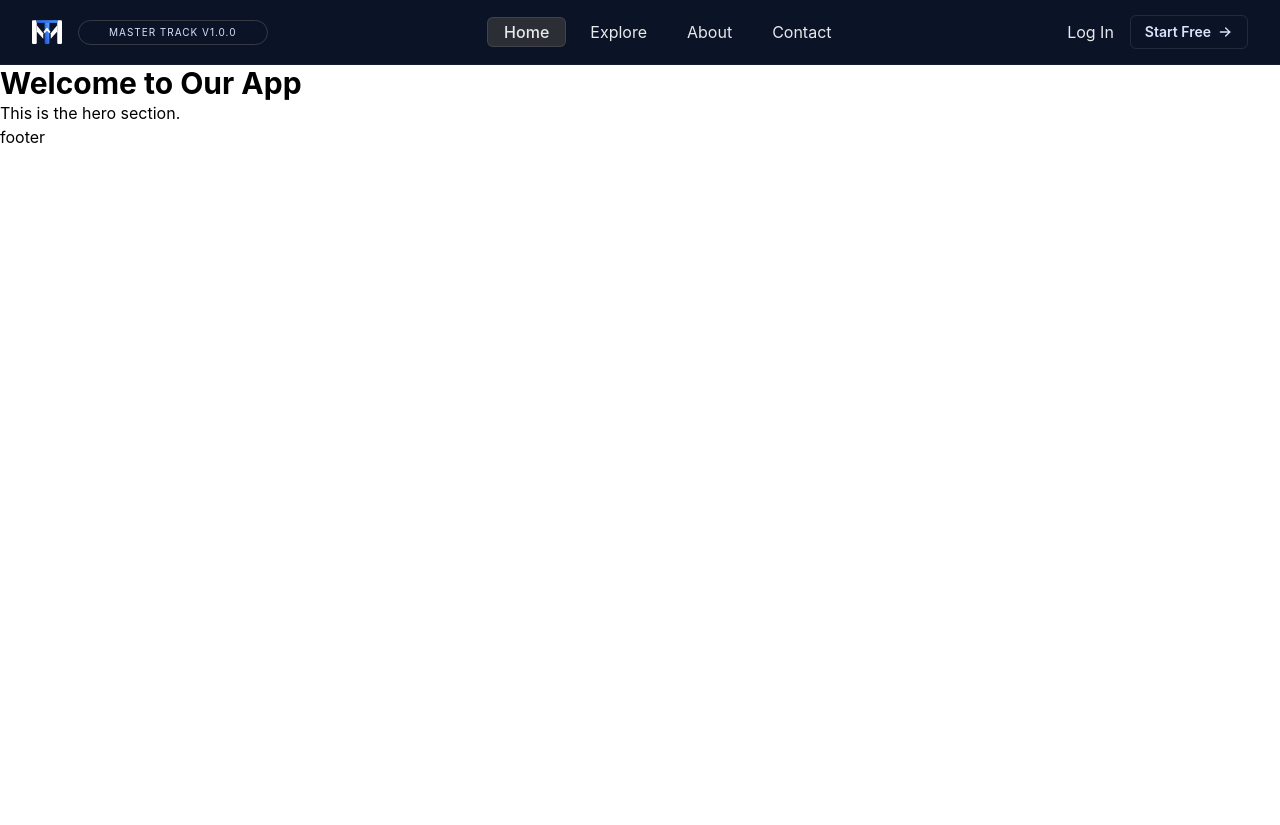
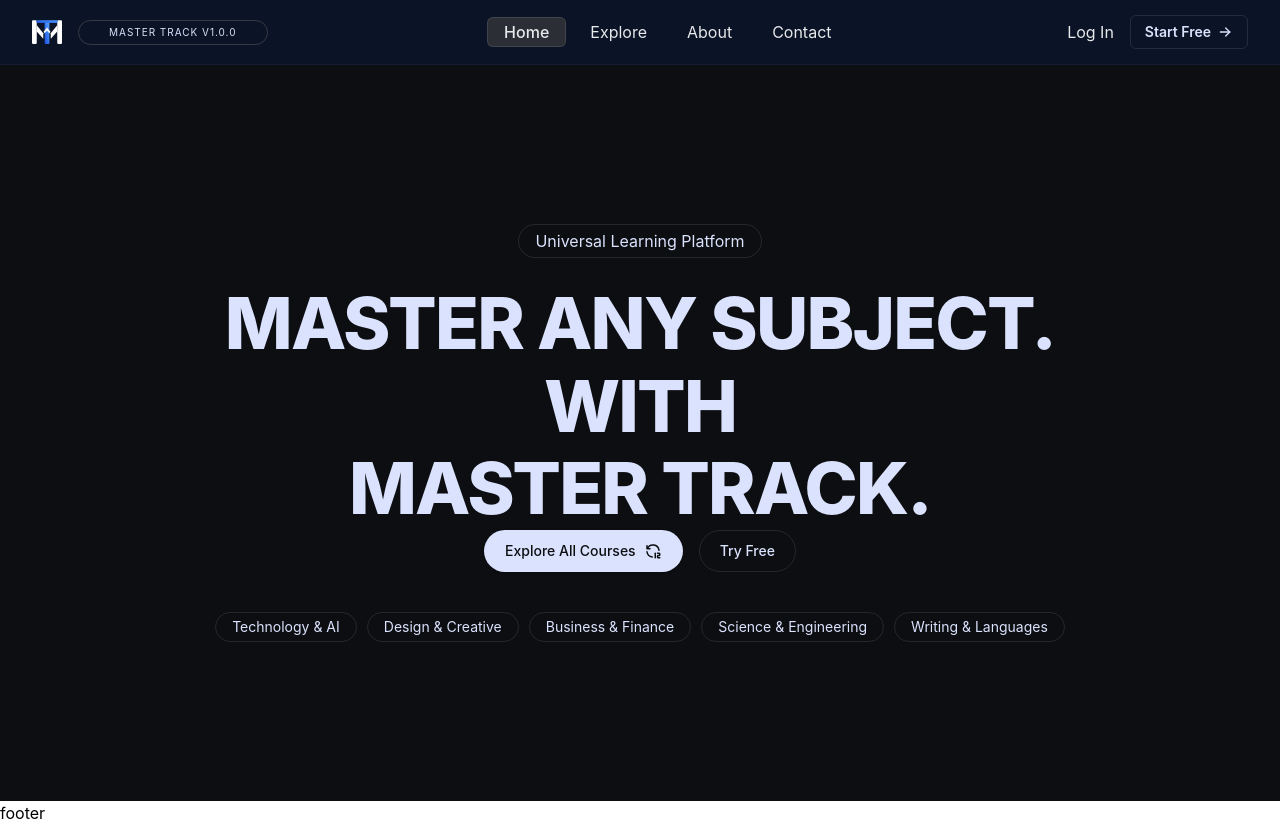
Before and after one commit to RaviGahire/lms-app, a React (Vite) app in the folder front-end/: page / in a window 1280 px wide. Before the commit the page ends 800 px from the top, so only its background shows below. Built offline with nearby package versions, Linux system fonts and the light colour scheme.

Commit message:
add: enhance Hero component with new layout, badges, and buttons

```diff
--- a/front-end/src/pages/home/HomePage.tsx
+++ b/front-end/src/pages/home/HomePage.tsx
@@ -4,7 +4,7 @@ import { Hero } from "./components/Hero"
 export const HomePage = () => {
     return (
         <div>
-            <Hero />
+            <Hero/>
         </div>
     )
 }
--- a/front-end/src/pages/home/components/Hero.tsx
+++ b/front-end/src/pages/home/components/Hero.tsx
@@ -1,9 +1,63 @@
+import { Icon12Hours } from '@tabler/icons-react';
+import { HeroBadge } from '../../../shared/components/Badges';
+import { HeroBottomBadges } from '../../../shared/components/Badges/Badges';
+import { Button } from '../../../shared/components/Buttons/Buttons';
+
+export type BottomBadgeItem = {
+  title: string;
+  path: string;
+};
 
 export const Hero = () => {
-    return (
-        <div>
-            <h1 className="text-3xl font-bold">Welcome to Our App</h1>
-            <p>This is the hero section.</p>
+  const badgeItems: BottomBadgeItem[] = [
+    { title: 'Technology & AI', path: '/' },
+    { title: 'Design & Creative', path: '/' },
+    { title: 'Business & Finance', path: '/' },
+    { title: 'Science & Engineering', path: '' },
+    { title: 'Writing & Languages', path: '/' },
+  ];
+  return (
+    <section
+      aria-label="hero-section"
+      className="relative w-full bg-bg-primary text-text-highlight"
+    >
+      <div className="mx-auto flex min-h-[calc(100vh-4rem)] max-w-7xl flex-col items-center justify-center px-4 py-16 sm:px-6 lg:px-8">
+        {/* Top Badge */}
+        <div className="flex justify-center">
+          <HeroBadge text="Universal Learning Platform" />
         </div>
-    )
-}
+
+        {/* Main Heading */}
+        <div className="mt-6 flex justify-center">
+          <h1 className="max-w-4xl text-center text-3xl font-extrabold uppercase tracking-tight sm:text-5xl md:text-6xl lg:text-7xl leading-tight sm:leading-tight lg:leading-[1.15]">
+            Master Any Subject. <br /> With <br /> Master Track.
+          </h1>
+        </div>
+
+        {/* btns */}
+        <div className="flex justify-between gap-4">
+          {/* Explore Button */}
+          <Button
+          id='explore btn'
+            label="Explore All Courses"
+            size="md"
+            variant="primary"
+            icon={<Icon12Hours/>}
+            iconPosition="right"
+            iconSize={18}
+            onClick={() => {
+              alert('hello');
+            }}
+          />
+
+          <Button label="Try Free" size="md" variant="outline" />
+        </div>
+
+        {/* Bottom Badges */}
+        <div className="mt-8 sm:mt-10 flex w-full justify-center">
+          <HeroBottomBadges badges={badgeItems} />
+        </div>
+      </div>
+    </section>
+  );
+};
```
